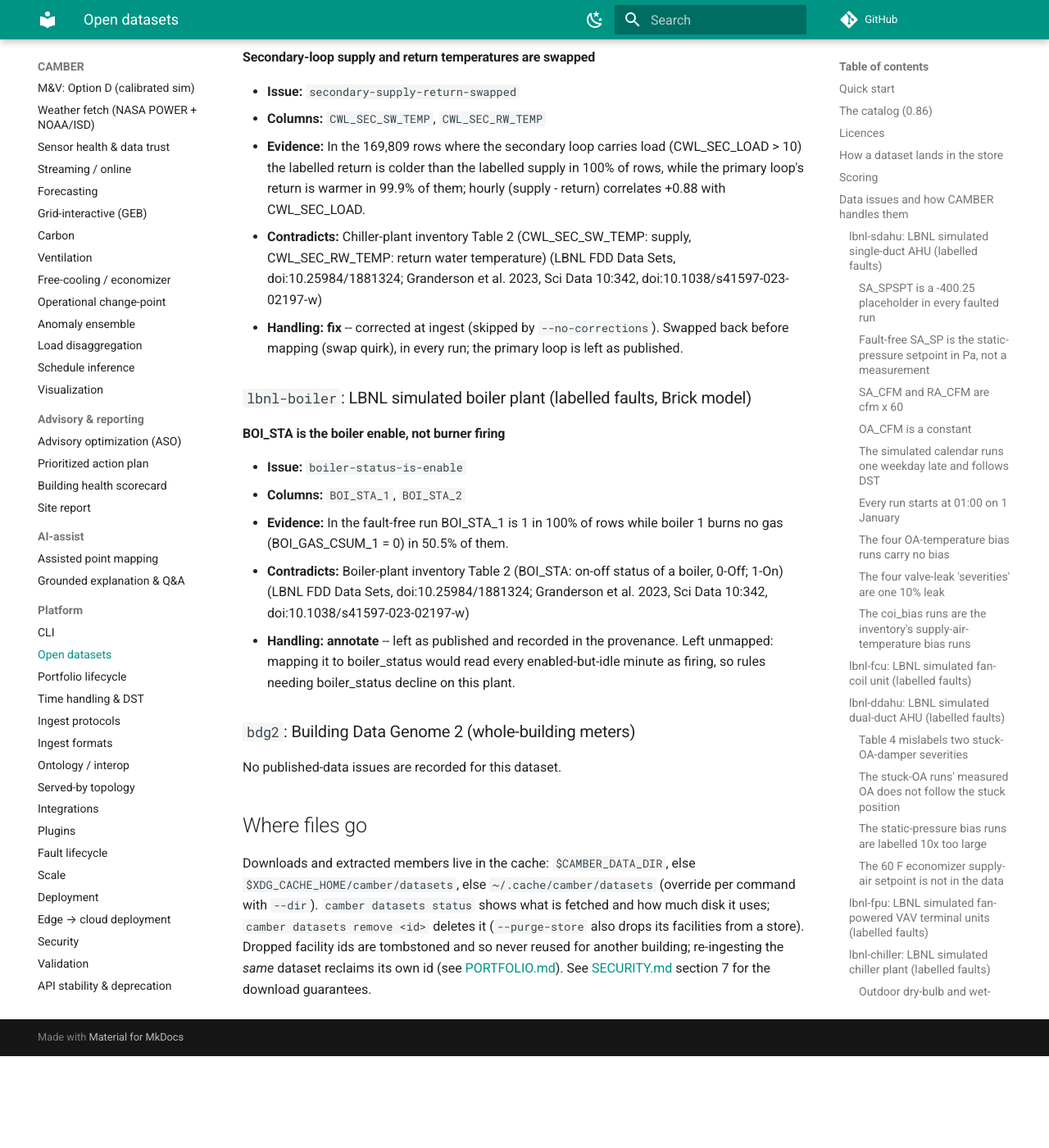
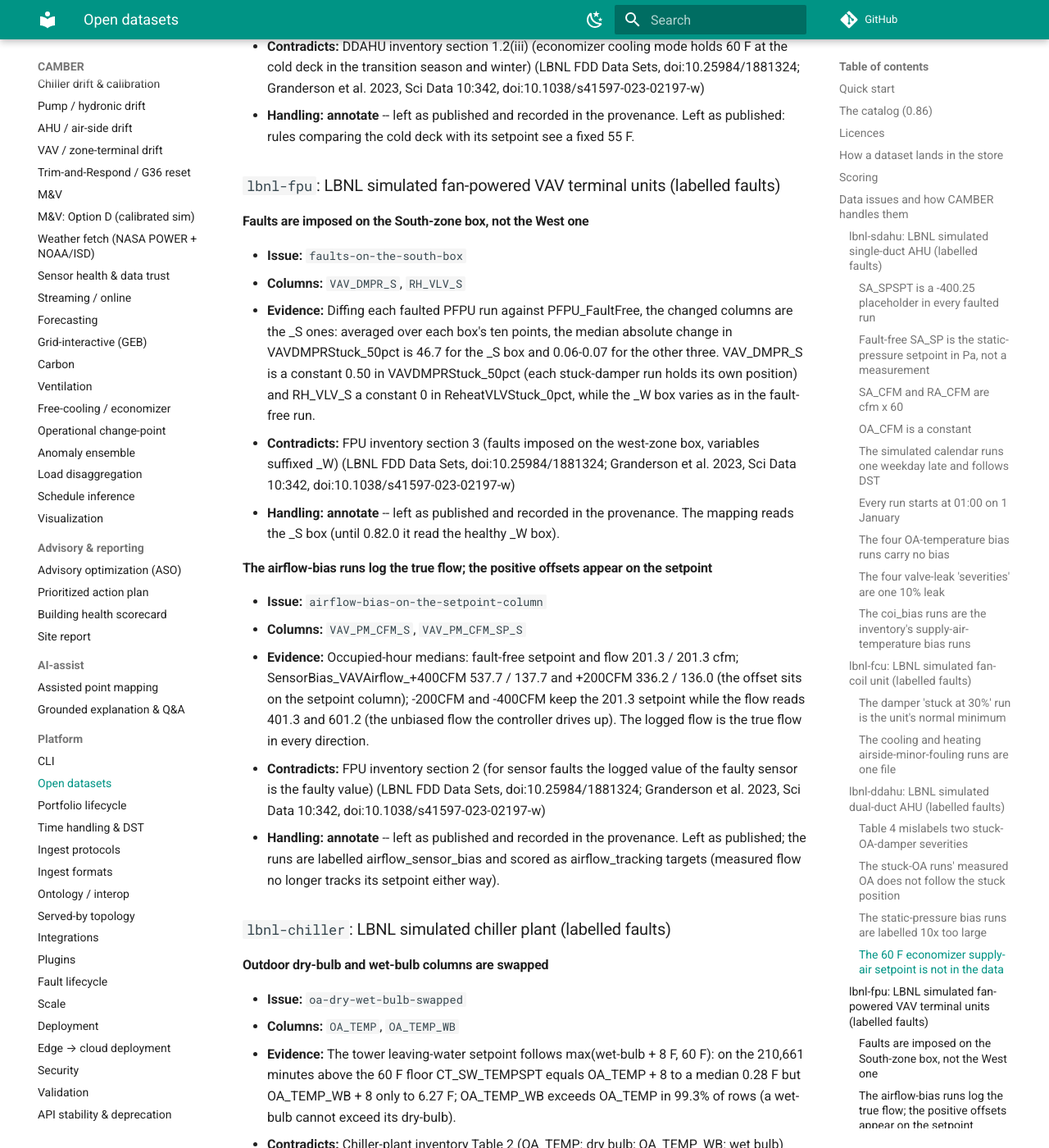
Before and after one commit to yroussev/camber, an MkDocs documentation site: the page built from docs/DATASETS.md, in a window 1280 px wide and 1400 px high, scrolled down 9380 px. Shown: the whole window at 82% size. Built offline with MkDocs 1.6.1 and Material for MkDocs 9.7.7, drawn with Linux system fonts in a browser that asks for light colours; comment, search, counter and statistics services are not loaded; before the commit the page ends 10668 px from its top, so only the background shows below that; some of the changed text lies outside the part shown.

Commit message:
lbnl-fcu, lbnl-fpu: fan status, occupancy, setpoints, scoring targets (#27)
FCU -- CAMBER's mistakes, fixed:
- FCU_SPD is the 3-speed fan's speed in rev/s (0 / 9.75 / 13.08), not a percent: it is no longer
  mapped. The fan status is derived at ingest as FCU_DA_CFM > 10 cfm, which matches FCU_SPD > 0
  in every row. FCU_CTRL maps to occupancy with setback (2) read as unoccupied.
- min_oa_pct 10 is documented against the data: the 30% minimum damper position measures as a
  10.5% OA fraction.
- Scoring: outdoor_air_fraction targets both the damper runs and the OA-inlet blockage run
  (0.7% OA, under-ventilation by the same physics). The narrow leak margin (12.7 / 15.4 / 17.4%
  OA against the 15% line) is recorded on the entry.
- Published data: OADMPRStuck_30 is the unit's normal minimum (identical to fault-free in
  occupied hours) and is excluded from scoring; the byte-identical cooling / heating airside
  minor-fouling pair is ingested once, the heating copy excluded.

FPU -- CAMBER's mistakes, fixed:
- RMCLGSPT_S / RMHTGSPT_S map to cool_sp / heat_sp, so unmet_setpoint_hours evaluates.
- reheat_minimization_g36 leaves the template: VAV_PM_CFM_SP_S is the active setpoint, not the
  design maximum, and G36 dual-maximum logic does not apply to fan-powered boxes.
- SA_TEMP stays mapped as mixed_air_temp (CAMBER's entering-primary-air role) and is documented
  as a proxy for the coil's entering air.
- Targets declared: airflow_tracking -> terminal_damper and the airflow-sensor-bias runs, now
  labelled airflow_sensor_bias (the room-temperature bias runs keep sensor_bias). On the parallel
  boxes the rule fires on exactly those runs.
- Published data (annotated): the faults are on the _S box, not _W as the inventory says; the
  airflow-bias runs log the true flow and carry the positive offsets on the setpoint column.

Both: the month-first timestamp format is pinned in the ingest spec.

```diff
--- a/docs/DATASETS.md
+++ b/docs/DATASETS.md
@@ -206,7 +206,21 @@
 
 ### `lbnl-fcu`: LBNL simulated fan-coil unit (labelled faults)
 
-No published-data issues are recorded for this dataset.
+#### The damper 'stuck at 30%' run is the unit's normal minimum
+
+- **Issue:** `stuck-at-30-is-normal-operation`
+- **Columns:** `FCU_DMPR`, `FCU_MAT`
+- **Evidence:** The unit's minimum OA damper position is 30%, which is also the fault-free position in 174,453 occupied, fan-on minutes. In OADMPRStuck_30 the occupied fan-on OA fraction is 10.53% (temperature balance) / 10.54% (OA_CFM / supply flow), identical to the fault-free run's 10.53% / 10.54%; the two differ only in unoccupied setback minutes with the fan cycling (10.5% vs 0.2%).
+- **Contradicts:** FCU inventory Table 3 (OA damper stuck at 30%, a fault case) and section 1.2 (minimum damper position 30%) (LBNL FDD Data Sets, doi:10.25984/1881324; Granderson et al. 2023, Sci Data 10:342, doi:10.1038/s41597-023-02197-w)
+- **Handling: exclude** -- kept out of scoring / analysis. Ingested for inspection and excluded from scoring: in the occupied hours every rule judges it is fault-free operation.
+
+#### The cooling and heating airside-minor-fouling runs are one file
+
+- **Issue:** `airside-minor-fouling-runs-identical`
+- **Columns:** `FCU_CVLV_DM`, `FCU_HVLV_DM`
+- **Evidence:** FCU_Fouling_Cooling_Airside_Minor.csv and FCU_Fouling_Heating_Airside_Minor.csv are byte-identical (83,997,327 bytes, same CRC-32); the moderate and severe pairs differ. The data cannot say which label is right.
+- **Contradicts:** FCU inventory Table 4 (distinct cooling- and heating-coil airside fouling cases) (LBNL FDD Data Sets, doi:10.25984/1881324; Granderson et al. 2023, Sci Data 10:342, doi:10.1038/s41597-023-02197-w)
+- **Handling: exclude** -- kept out of scoring / analysis. Ingested once under the cooling label (first in the archive); the heating copy is excluded from ingest and scoring.
 
 ### `lbnl-ddahu`: LBNL simulated dual-duct AHU (labelled faults)
 
@@ -244,7 +258,21 @@
 
 ### `lbnl-fpu`: LBNL simulated fan-powered VAV terminal units (labelled faults)
 
-No published-data issues are recorded for this dataset.
+#### Faults are imposed on the South-zone box, not the West one
+
+- **Issue:** `faults-on-the-south-box`
+- **Columns:** `VAV_DMPR_S`, `RH_VLV_S`
+- **Evidence:** Diffing each faulted PFPU run against PFPU_FaultFree, the changed columns are the _S ones: averaged over each box's ten points, the median absolute change in VAVDMPRStuck_50pct is 46.7 for the _S box and 0.06-0.07 for the other three. VAV_DMPR_S is a constant 0.50 in VAVDMPRStuck_50pct (each stuck-damper run holds its own position) and RH_VLV_S a constant 0 in ReheatVLVStuck_0pct, while the _W box varies as in the fault-free run.
+- **Contradicts:** FPU inventory section 3 (faults imposed on the west-zone box, variables suffixed _W) (LBNL FDD Data Sets, doi:10.25984/1881324; Granderson et al. 2023, Sci Data 10:342, doi:10.1038/s41597-023-02197-w)
+- **Handling: annotate** -- left as published and recorded in the provenance. The mapping reads the _S box (until 0.82.0 it read the healthy _W box).
+
+#### The airflow-bias runs log the true flow; the positive offsets appear on the setpoint
+
+- **Issue:** `airflow-bias-on-the-setpoint-column`
+- **Columns:** `VAV_PM_CFM_S`, `VAV_PM_CFM_SP_S`
+- **Evidence:** Occupied-hour medians: fault-free setpoint and flow 201.3 / 201.3 cfm; SensorBias_VAVAirflow_+400CFM 537.7 / 137.7 and +200CFM 336.2 / 136.0 (the offset sits on the setpoint column); -200CFM and -400CFM keep the 201.3 setpoint while the flow reads 401.3 and 601.2 (the unbiased flow the controller drives up). The logged flow is the true flow in every direction.
+- **Contradicts:** FPU inventory section 2 (for sensor faults the logged value of the faulty sensor is the faulty value) (LBNL FDD Data Sets, doi:10.25984/1881324; Granderson et al. 2023, Sci Data 10:342, doi:10.1038/s41597-023-02197-w)
+- **Handling: annotate** -- left as published and recorded in the provenance. Left as published; the runs are labelled airflow_sensor_bias and scored as airflow_tracking targets (measured flow no longer tracks its setpoint either way).
 
 ### `lbnl-chiller`: LBNL simulated chiller plant (labelled faults)
 
```
Also changed, not shown: 5 other files.
